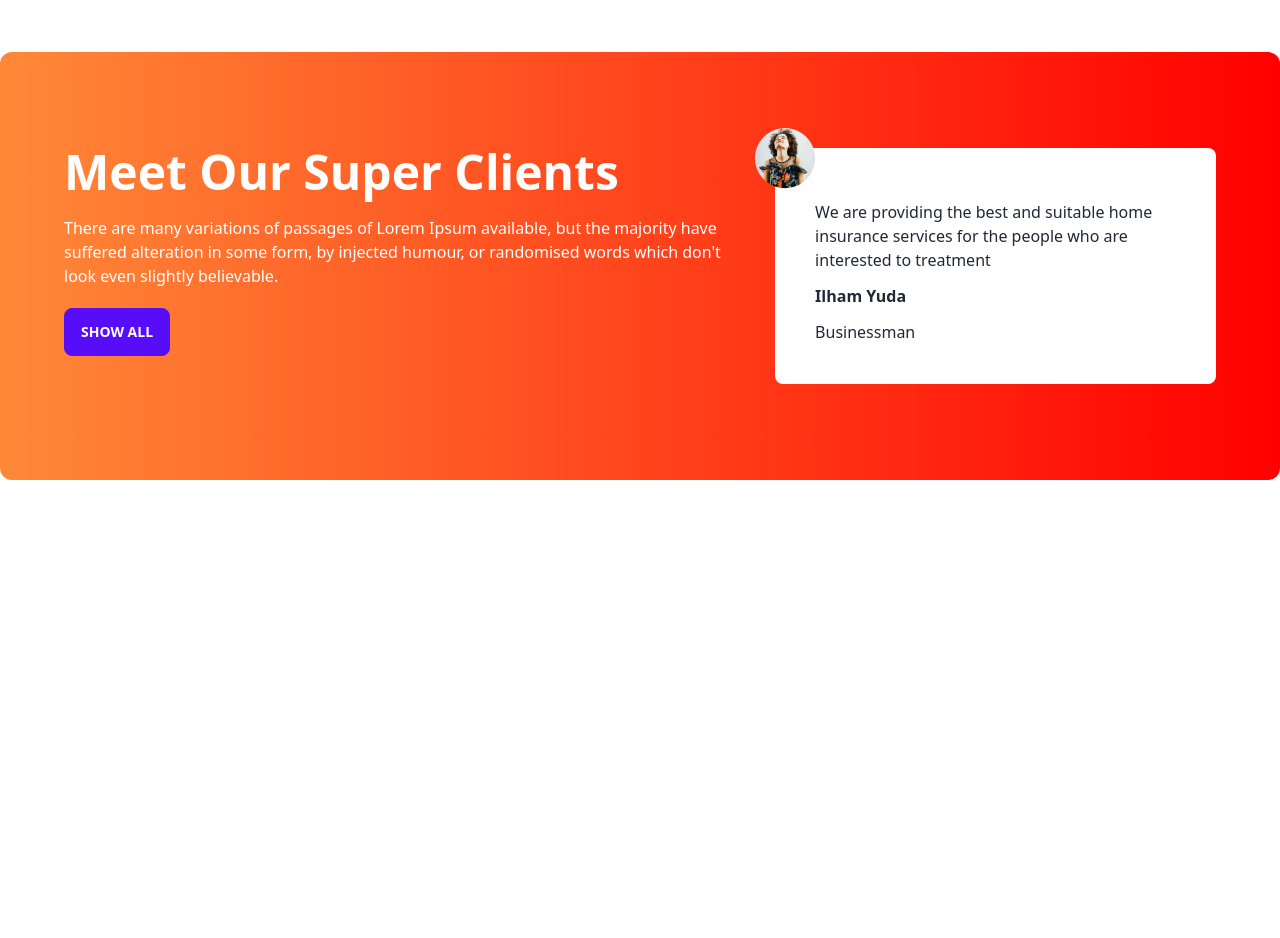
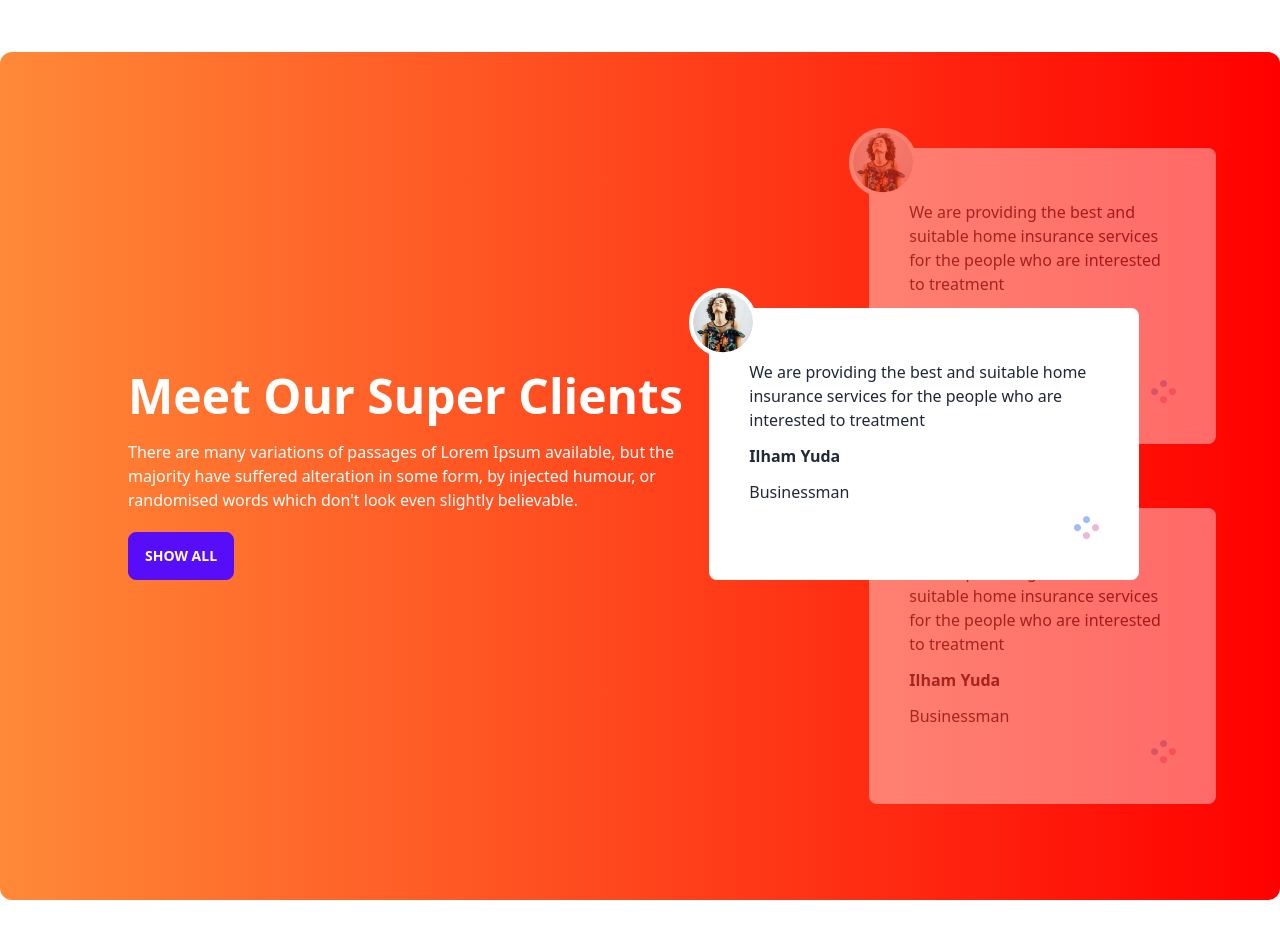
Before and after one commit to sabbir5200/tea-shop, a plain HTML site: page index.html in a window 1280 px wide. Shown: the part 2360-3298 px from the top of the page. Before the commit the page ends 2936 px from the top, so only its background shows below. Drawn offline with nearby package versions, Linux system fonts and the light colour scheme.

Commit message:
done laltu

```diff
--- a/index.html
+++ b/index.html
@@ -137,23 +137,50 @@
           </div>
         </section>
 
-        <!-- super clint section -->
+        <!-- super clint review container -->
 
         <section class="flex flex-col lg:flex-row gap-12 my-24 rounded-xl bg-gradient-to-r from-[#FF8938] to-[#F00] px-16 py-24 ">
           <!-- super client text -->
-          <div class="space-y-5">
-            <h2 class="text-5xl font-extrabold text-white">Meet Our Super Clients</h2>
+          <div class="flex items-center pr-28 pl-16">
+            <div class="space-y-5 ">
+              <h2 class="text-5xl font-extrabold text-white">Meet Our Super Clients</h2>
             <p class="text-base font-medium text-white">There are many variations of passages of Lorem Ipsum available, but the majority have suffered alteration in some form, by injected humour, or randomised words which don't look even slightly believable. </p>
             <button class="btn btn-primary text-white">Show All</button>
+            </div>
           </div>
-          <!-- super client review -->
-          <div class="p-10 rounded-lg bg-white space-y-3 relative">
-            <img class="absolute -left-5 -top-5" src="./images/client.png" alt="">
+
+          <div class="relative">
+            <!-- super client review-next -->
+            <div class="p-10 rounded-lg bg-white space-y-3 relative opacity-40 mb-16 z-10">
+            <img class="absolute -left-5 -top-5 border-4 border-white rounded-full bg-white" src="./images/client.png" alt="">
               <p class="">We are providing the best and suitable home insurance services for the people who are interested to treatment</p>
               <h4 class="font-bold">Ilham Yuda</h4>
               <p class="font-medium">Businessman</p>
-
+             <div class="flex justify-end">
+              <img  src="./images/circles.png" alt="">
+             </div>
           </div>
+            <!-- super client review current -->
+            <div class="p-10 rounded-lg bg-white space-y-3 absolute top-40 lg:-left-40 lg:w-[430px] z-20">
+              <img class="absolute -left-5 -top-5 border-4 border-white rounded-full bg-white" src="./images/client.png" alt="">
+                <p class="">We are providing the best and suitable home insurance services for the people who are interested to treatment</p>
+                <h4 class="font-bold">Ilham Yuda</h4>
+                <p class="font-medium">Businessman</p>
+               <div class="flex justify-end">
+                <img  src="./images/circles.png" alt="">
+               </div>
+            </div>
+              <!-- super client review-previous -->
+              <div class="p-10 rounded-lg bg-white space-y-3 relative opacity-40 z-10">
+                <img class="absolute -left-5 -top-5 border-4 border-white rounded-full bg-white" src="./images/client.png" alt="">
+                  <p class="">We are providing the best and suitable home insurance services for the people who are interested to treatment</p>
+                  <h4 class="font-bold">Ilham Yuda</h4>
+                  <p class="font-medium">Businessman</p>
+                 <div class="flex justify-end">
+                  <img  src="./images/circles.png" alt="">
+                 </div>
+              </div>
+        </div>
 
         </section>
     </main>
```
